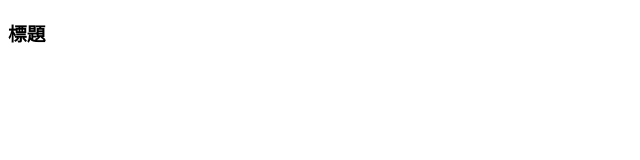
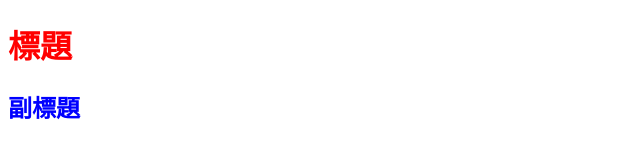
Before and after one commit to Trista6140/GitHub0203, a plain HTML site: page index.html in a window 1280 px wide. Shown: the whole page, without its empty margins (0-640 px from the left). Drawn offline with Linux system fonts and the light colour scheme.

Commit message:
修改樣式

```diff
--- a/CSS/all.css
+++ b/CSS/all.css
@@ -1,3 +1,9 @@
 body{
     color: black;
 }
+h1{
+    color: red;
+}
+h2{
+    color: blue;
+}
--- a/index.html
+++ b/index.html
@@ -8,6 +8,7 @@
     <title>Document</title>
 </head>
 <body>
-    <h3>標題</h3>
+    <h1>標題</h1>
+    <h2>副標題</h2>
 </body>
 </html>
```
